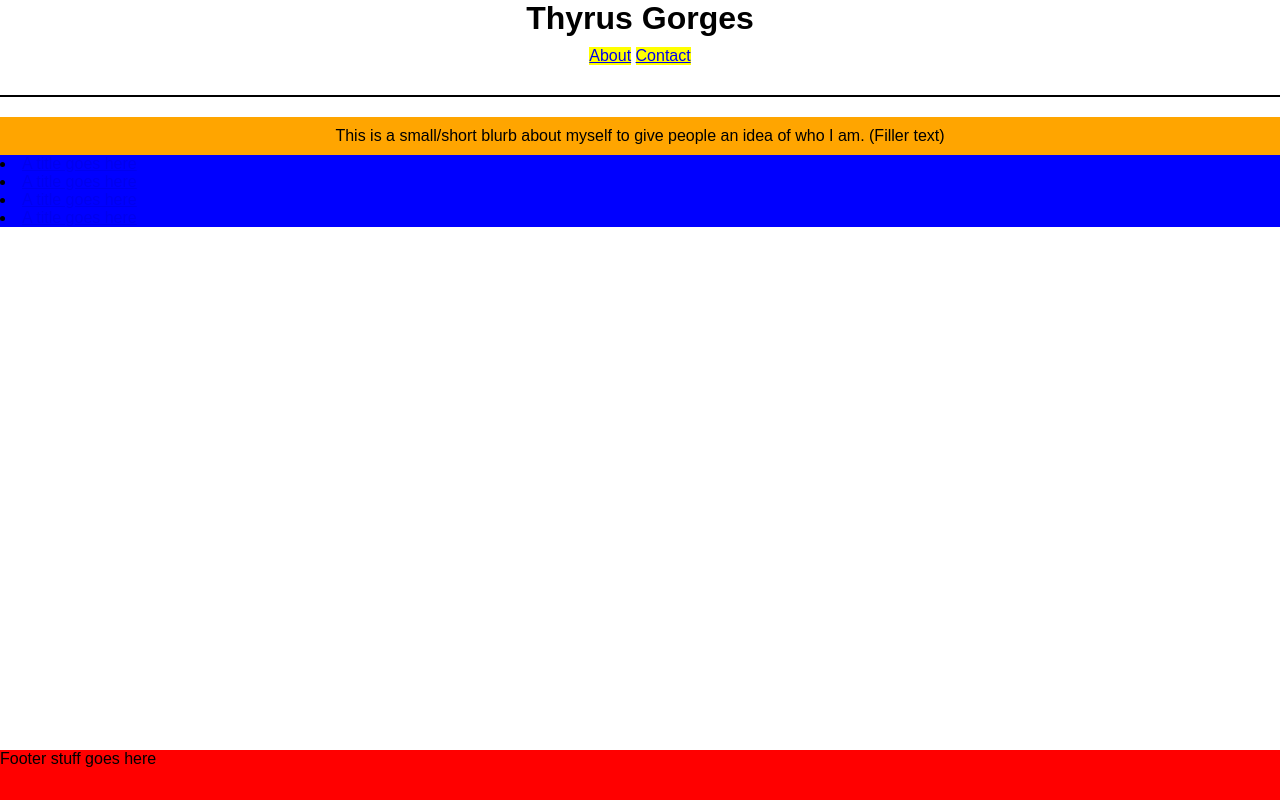
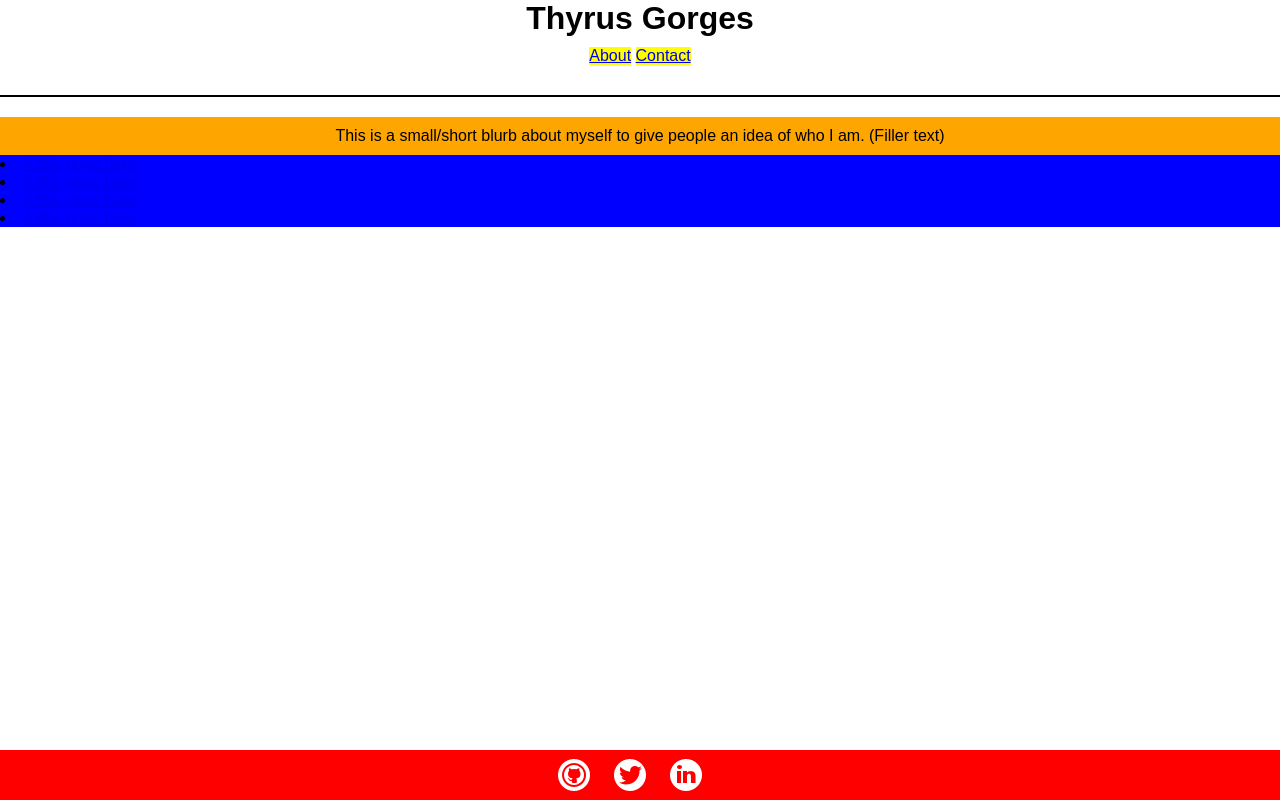
Before and after one commit to thyrusg/thyrusgorges, a plain HTML site: page index.html in a window 1280 px wide. Drawn offline with Linux system fonts and the light colour scheme.

Commit message:
Fixed some slight padding issues Added social media icons to the footer Added an empty about and contact page

```diff
--- a/css/main.css
+++ b/css/main.css
@@ -45,11 +45,17 @@ nav li {
 /** Footer **/
 footer {
 	background-color: red;
+	text-align: center;
+	padding-top: 9px;
 	width: 100%;
 	height: 50px;
 	position: fixed;
 	bottom: 0;
 	left: 0;
+}
+
+footer a {
+	padding-right: 20px;
 }
 
 /** Classes **/
--- a/index.html
+++ b/index.html
@@ -11,8 +11,8 @@
 		<header>
 			<h1> Thyrus Gorges </h1>
 			<nav>
-				<li> <a href="#"> About </a> </li>
-				<li> <a href="#"> Contact </a> </li>
+				<li> <a href="about.html"> About </a> </li>
+				<li> <a href="contact.html"> Contact </a> </li>
 			</nav>
 		</header>
 
@@ -28,6 +28,8 @@
 		</section>
 
 		<footer>
-			Footer stuff goes here
+			<a href="http://www.github.com/thyrusg"><img src="img/github-32x32.png"></a>
+		    <a href="http://www.twitter.com/thyrusgorges"> <img src="img/twitter-32x32.png"></a>
+		    <a href="http://www.linkedin.com/in/thyrusgorges"> <img src="img/linkedin-32x32.png"> </a>
 		</footer>
 </html>
```
Also changed, not shown: about.html (added), contact.html (added), img/github-32x32.png (added), img/linkedin-32x32.png (added), img/twitter-32x32.png (added).
